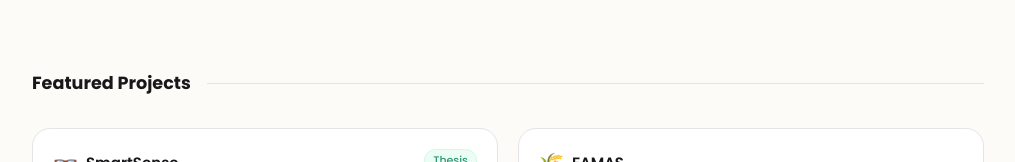
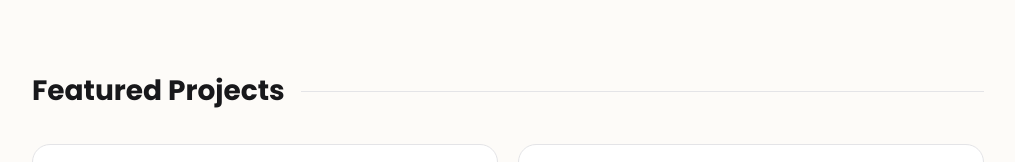
Before and after one commit to chariz1101/charchives, a Next.js app: page / in a window 1280 px wide. Shown: the part 404-566 px from the top of the page, without its empty margins (132-1147 px from the left). Built offline with nearby package versions, Linux system fonts and the light colour scheme.

Commit message:
fix: featured project text bigger

```diff
--- a/app/page.tsx
+++ b/app/page.tsx
@@ -99,7 +99,7 @@ export default function PortfolioPage() {
           className="mb-20 scroll-mt-32"
         >
           <div className="flex items-center gap-4 mb-8">
-            <h2 className="text-[1.1rem] font-bold text-zinc-900 whitespace-nowrap">
+            <h2 className="text-[1.75rem] font-bold text-zinc-900 whitespace-nowrap">
               Featured Projects
             </h2>
             <div className="flex-1 h-px bg-zinc-200" />
```
